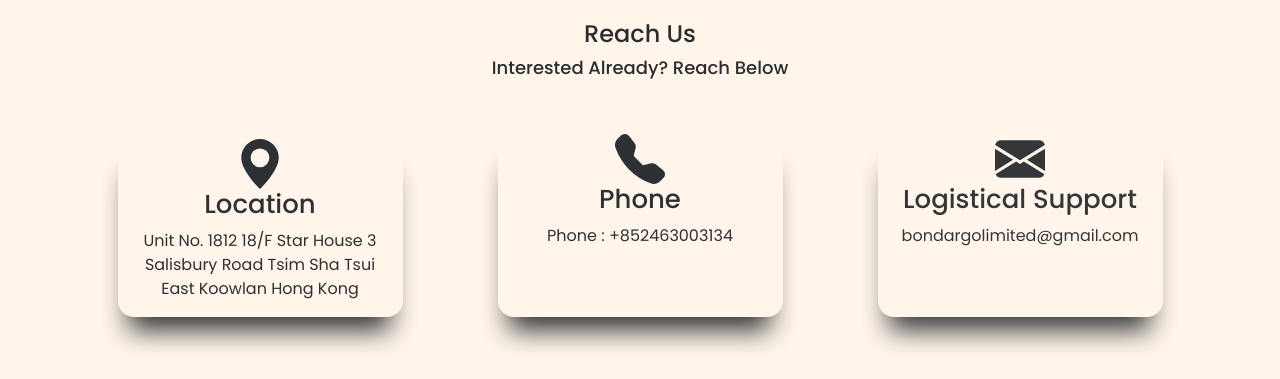
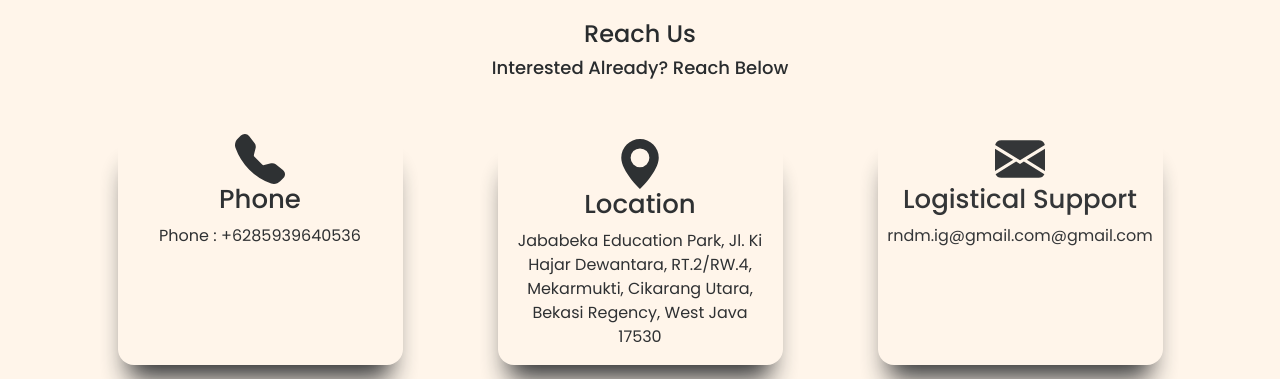
Before and after one commit to xympyo/rndm.Website, a plain HTML site: page contact.html in a window 1280 px wide. Shown: the part 900-1279 px from the top of the page. Drawn offline with nearby package versions, Linux system fonts and the light colour scheme; grey boxes are pictures that could not be loaded.

Commit message:
Fixed some part and images
Yay

```diff
--- a/contact.html
+++ b/contact.html
@@ -143,37 +143,6 @@
         style="margin-top: 26px"
       >
         <div
-          class="col-8 col-lg-3 rounded-4 col-sm-8 fade-left"
-          style="
-            box-shadow: -1px 25px 27px -12px rgba(33, 36, 39, 1);
-            -webkit-box-shadow: -1px 25px 27px -12px rgba(33, 36, 39, 1);
-            -moz-box-shadow: -1px 25px 27px -12px rgba(33, 36, 39, 1);
-            margin: 5px;
-          "
-        >
-          <div class="d-flex flex-column align-items-center">
-            <svg
-              xmlns="http://www.w3.org/2000/svg"
-              width="50"
-              height="50"
-              fill="currentColor"
-              class="bi bi-geo-alt-fill"
-              viewBox="0 0 16 16"
-            >
-              <path
-                d="M8 16s6-5.686 6-10A6 6 0 0 0 2 6c0 4.314 6 10 6 10m0-7a3 3 0 1 1 0-6 3 3 0 0 1 0 6"
-              />
-            </svg>
-            <h1 style="text-align: center; font-size: 26px; font-weight: 500">
-              Location
-            </h1>
-            <p style="text-align: center; font-size: 16px; font-weight: 400">
-              Unit No. 1812 18/F Star House 3 Salisbury Road Tsim Sha Tsui East
-              Koowlan Hong Kong
-            </p>
-          </div>
-        </div>
-        <div
           class="col-8 col-lg-3 rounded-4 col-sm-8 mt-5 mt-lg-0 fade-bottom"
           style="
             box-shadow: -1px 25px 27px -12px rgba(33, 36, 39, 1);
@@ -200,7 +169,38 @@
               Phone
             </h1>
             <p style="text-align: center; font-size: 16px; font-weight: 400">
-              Phone : +852463003134
+              Phone : +6285939640536
+            </p>
+          </div>
+        </div>
+        <div
+          class="col-8 col-lg-3 rounded-4 col-sm-8 fade-left"
+          style="
+            box-shadow: -1px 25px 27px -12px rgba(33, 36, 39, 1);
+            -webkit-box-shadow: -1px 25px 27px -12px rgba(33, 36, 39, 1);
+            -moz-box-shadow: -1px 25px 27px -12px rgba(33, 36, 39, 1);
+            margin: 5px;
+          "
+        >
+          <div class="d-flex flex-column align-items-center">
+            <svg
+              xmlns="http://www.w3.org/2000/svg"
+              width="50"
+              height="50"
+              fill="currentColor"
+              class="bi bi-geo-alt-fill"
+              viewBox="0 0 16 16"
+            >
+              <path
+                d="M8 16s6-5.686 6-10A6 6 0 0 0 2 6c0 4.314 6 10 6 10m0-7a3 3 0 1 1 0-6 3 3 0 0 1 0 6"
+              />
+            </svg>
+            <h1 style="text-align: center; font-size: 26px; font-weight: 500">
+              Location
+            </h1>
+            <p style="text-align: center; font-size: 16px; font-weight: 400">
+              Jababeka Education Park, Jl. Ki Hajar Dewantara, RT.2/RW.4,
+              Mekarmukti, Cikarang Utara, Bekasi Regency, West Java 17530
             </p>
           </div>
         </div>
@@ -230,7 +230,7 @@
               Logistical Support
             </h1>
             <p style="text-align: center; font-size: 16px; font-weight: 400">
-              bondargolimited@gmail.com
+              rndm.ig@gmail.com@gmail.com
             </p>
           </div>
         </div>
```
Also changed, not shown: aboutus.html (+2 -1 lines), index.html (+1 -1 lines), assets/Contact Us.png.
